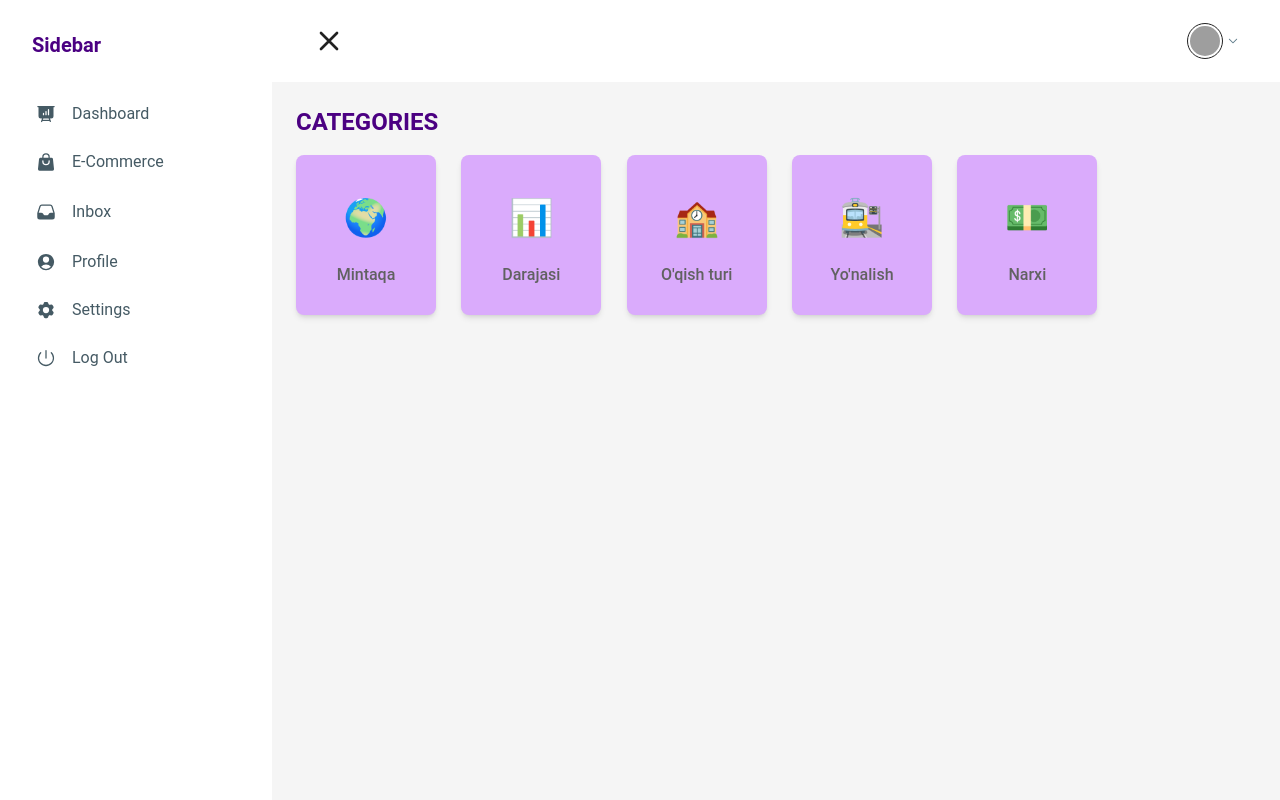
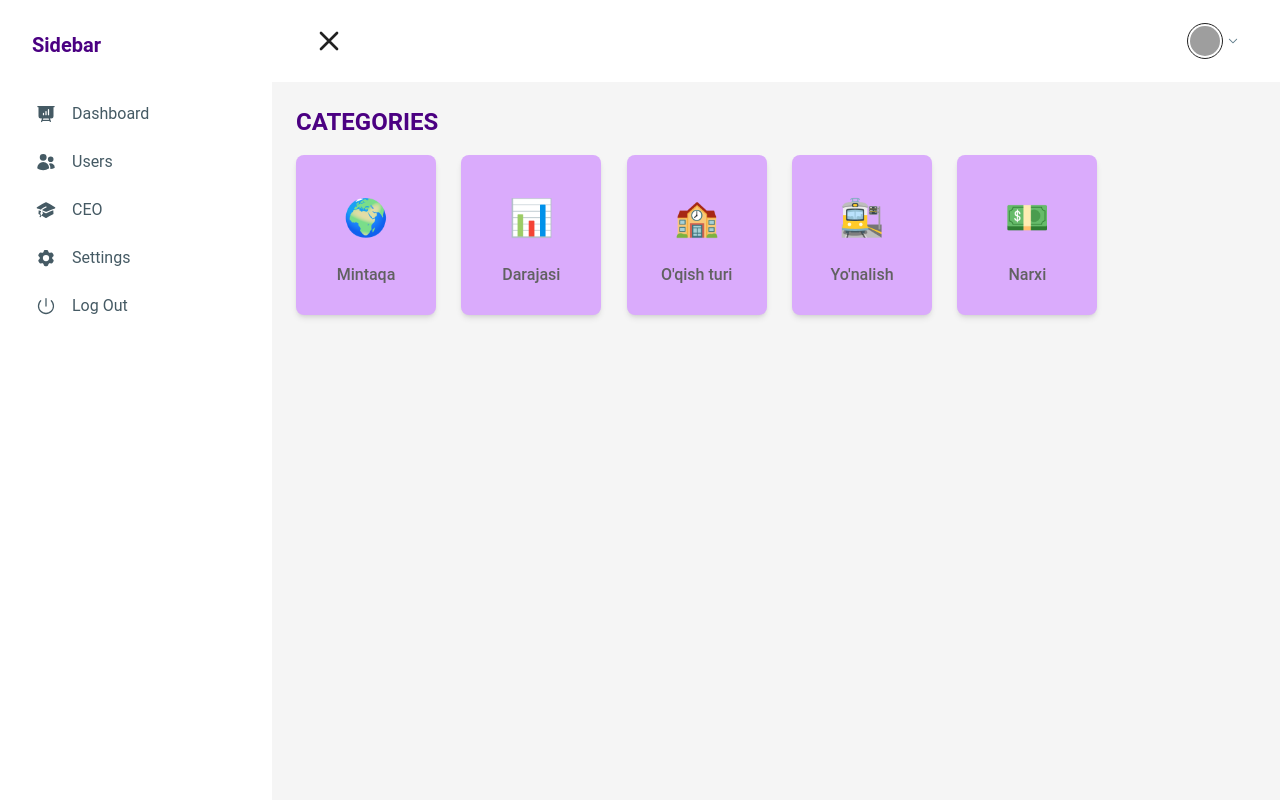
Before and after one commit to shokhsanam18/FindEdu-Dashboard, a React (Vite) app: page / in a window 1280 px wide. Shown: the top 800 px of the page. Built offline with nearby package versions, Linux system fonts and the light colour scheme; grey boxes are pictures that could not be loaded.

Commit message:
fix: sidebar routes added

```diff
--- a/src/components/Layout.jsx
+++ b/src/components/Layout.jsx
@@ -1,6 +1,6 @@
 import React from "react";
 import { Link, Outlet } from "react-router-dom";
-import CustomSidebar, { Sidebar } from "./MiniSidebar";
+import Sidebar  from "./MiniSidebar";
 import { ComplexNavbar } from "./Navbar";
 import { DefaultSidebar } from "./Sidebar";
 
--- a/src/components/MiniSidebar.jsx
+++ b/src/components/MiniSidebar.jsx
@@ -1,13 +1,23 @@
-import React from "react";
+import React, { useEffect, useState } from "react";
 import { Drawer, Card, List, ListItem, ListItemPrefix, Typography } from "@material-tailwind/react";
 import { UserCircleIcon, PowerIcon, Cog6ToothIcon, InboxIcon } from "@heroicons/react/24/solid";
 import { useSidebarStore } from "../Store";
 
-export function Sidebar() {
+export default function Sidebar() {
   const { side, closeSidebar } = useSidebarStore();
 
+  useEffect(() => {
+    const handleResize = () => {
+      if (window.innerWidth >= 720) closeSidebar();
+    };
+
+    window.addEventListener("resize", handleResize);
+    handleResize();
+
+    return () => window.removeEventListener("resize", handleResize);
+  }, [closeSidebar]);
   return (
-    <Drawer className={`md:hidden block`} open={side} onClose={closeSidebar}>
+    <Drawer className={`md:hidden `} open={side} onClose={closeSidebar}>
       <Card color="transparent" shadow={false} className="h-[calc(100vh-2rem)] w-full p-4">
         <div className="mb-2 flex items-center gap-4 p-4">
           <Typography variant="h5" color="blue-gray">Sidebar</Typography>
@@ -42,66 +52,3 @@ export function Sidebar() {
     </Drawer>
   );
 }
-
-import { useState } from "react";
-
-export default function CustomSidebar() {
-  const [isOpen, setIsOpen] = useState(false);
-
-  return (
-    <div className="relative">
-      {/* Toggle Button */}
-      <button
-        className="inline-flex items-center justify-center border align-middle select-none font-sans font-medium text-center transition-all duration-300 ease-in disabled:opacity-50 disabled:shadow-none disabled:cursor-not-allowed text-sm rounded-md py-2 px-4 shadow-sm hover:shadow-md bg-slate-800 border-slate-800 text-slate-50 hover:bg-slate-700 hover:border-slate-700"
-        onClick={() => setIsOpen(!isOpen)}
-      >
-        Toggle Sidebar
-      </button>
-
-      {/* Sidebar */}
-      <div
-        className={`z-10 fixed top-0 left-0 h-screen w-64 transform transition-transform duration-300 ${isOpen ? "translate-x-0" : "-translate-x-full"}`}
-      >
-        <div className="w-full rounded-lg border shadow-sm overflow-hidden bg-white border-slate-200 shadow-slate-950/5 max-w-[280px] h-screen">
-          <div className="rounded m-2 mx-3 mb-0 mt-3 flex h-max items-center gap-2">
-            <img src="/logo.png" alt="brand" className="inline-block object-cover object-center w-6 h-6 rounded-sm" />
-            <p className="font-sans antialiased text-base text-current font-semibold">Material Tailwind</p>
-          </div>
-          <div className="w-full h-max rounded p-3">
-            <div className="relative w-full">
-              <input
-                placeholder="Search here..."
-                type="search"
-                className="w-full outline-none focus:outline-none text-slate-800 dark:text-white placeholder:text-slate-600/60 ring-transparent border border-slate-200 transition-all ease-in disabled:opacity-50 disabled:pointer-events-none select-none text-sm py-2 px-2.5 ring shadow-sm bg-white rounded-lg duration-100 hover:border-slate-800 hover:ring-slate-800/10 focus:border-slate-800 focus:ring-slate-800/10"
-              />
-            </div>
-            <ul className="flex flex-col gap-0.5 min-w-60 mt-3">
-              <SidebarItem icon={"📩"} text="Inbox" badge={14} />
-              <SidebarItem icon={"📤"} text="Sent" />
-              <SidebarItem icon={"📝"} text="Drafts" />
-              <SidebarItem icon={"📌"} text="Pins" />
-              <SidebarItem icon={"📁"} text="Archive" />
-              <SidebarItem icon={"🗑️"} text="Trash" />
-            </ul>
-          </div>
-        </div>
-      </div>
-    </div>
-  );
-}
-
-function SidebarItem({ icon, text, badge }) {
-  return (
-    <li className="flex items-center py-1.5 px-2.5 rounded-md text-slate-600 hover:text-slate-800 hover:bg-slate-200">
-      <span className="grid place-items-center shrink-0 me-2.5">{icon}</span>
-      {text}
-      {badge && (
-        <span className="grid place-items-center shrink-0 ps-2.5 ms-auto">
-          <div className="relative inline-flex w-max items-center border font-sans font-medium rounded-md text-xs p-0.5 bg-slate-800/10 border-transparent text-slate-800 shadow-none">
-            <span className="font-sans text-current leading-none my-0.5 mx-1.5">{badge}</span>
-          </div>
-        </span>
-      )}
-    </li>
-  );
-}
--- a/src/components/Navbar.jsx
+++ b/src/components/Navbar.jsx
@@ -25,7 +25,7 @@ import {
   // RocketLaunchIcon,
   // Bars2Icon,
 } from "@heroicons/react/24/solid";
-import CustomSidebar, { Sidebar } from "./MiniSidebar";
+import Sidebar  from "./MiniSidebar";
 import { useOpenStore, useSidebarStore } from "../Store";
 
 // profile menu component
--- a/src/components/Sidebar.jsx
+++ b/src/components/Sidebar.jsx
@@ -14,6 +14,8 @@ import {
     Cog6ToothIcon,
     InboxIcon,
     PowerIcon,
+    UsersIcon,
+    AcademicCapIcon,
   } from "@heroicons/react/24/solid";
 import { useOpenStore } from "../Store";
 import { Link } from "react-router-dom";
@@ -39,26 +41,19 @@ import { Link } from "react-router-dom";
         <Link to ='/Users' className="hover:bg-[#efd8ff] rounded-lg">
         <ListItem className="hover:bg-[#efd8ff] active:bg-[#efd8ff]">
             <ListItemPrefix>
-              <ShoppingBagIcon className="h-5 w-5" />
+              <UsersIcon className="h-5 w-5" />
             </ListItemPrefix>
-            E-Commerce
+            Users
           </ListItem>
         </Link>
-          <ListItem>
+        <Link to ='/CEO' className="hover:bg-[#efd8ff] rounded-lg">
+          <ListItem className="hover:bg-[#efd8ff] active:bg-[#efd8ff]">
             <ListItemPrefix>
-              <InboxIcon className="h-5 w-5" />
+              <AcademicCapIcon className="h-5 w-5" />
             </ListItemPrefix>
-            Inbox
-            <ListItemSuffix>
-              <Chip value="14" size="sm" variant="ghost" color="blue-gray" className="rounded-full" />
-            </ListItemSuffix>
+            CEO
           </ListItem>
-          <ListItem>
-            <ListItemPrefix>
-              <UserCircleIcon className="h-5 w-5" />
-            </ListItemPrefix>
-            Profile
-          </ListItem>
+        </Link>
           <ListItem>
             <ListItemPrefix>
               <Cog6ToothIcon className="h-5 w-5" />
```
